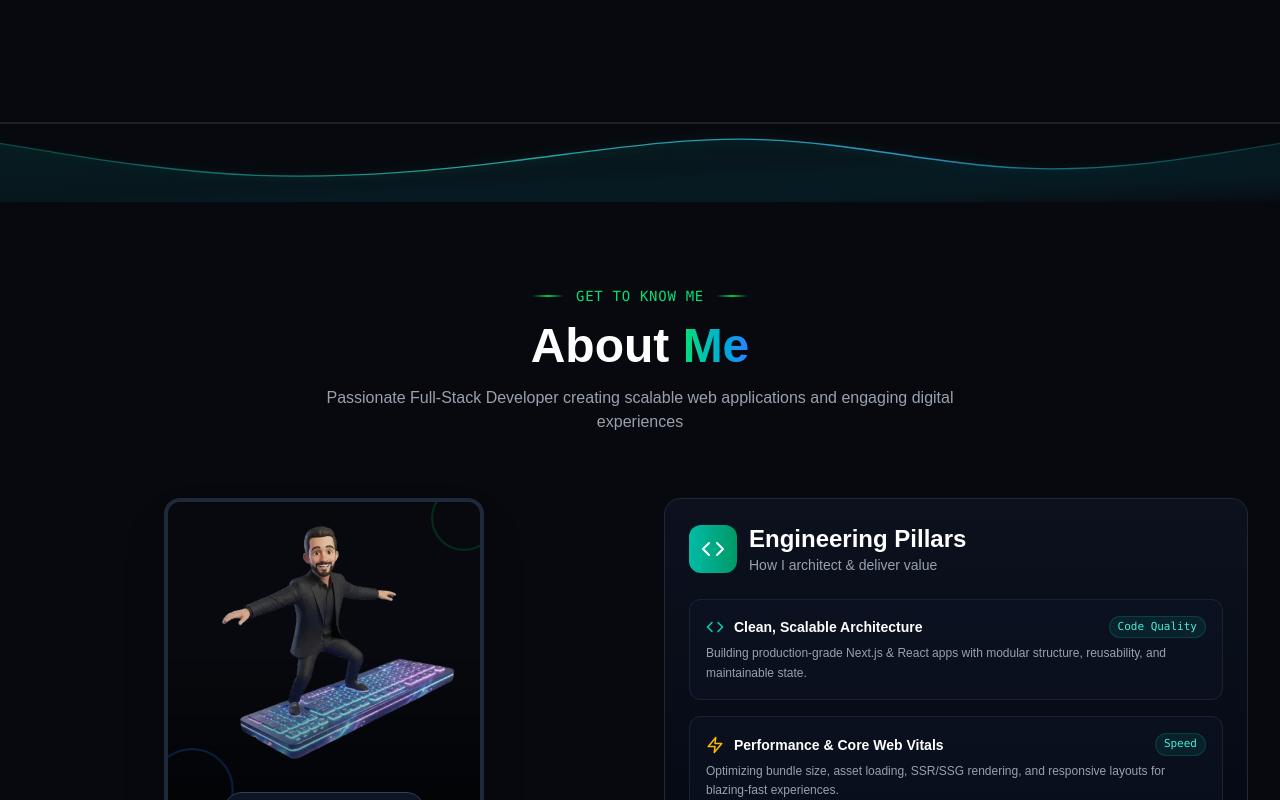
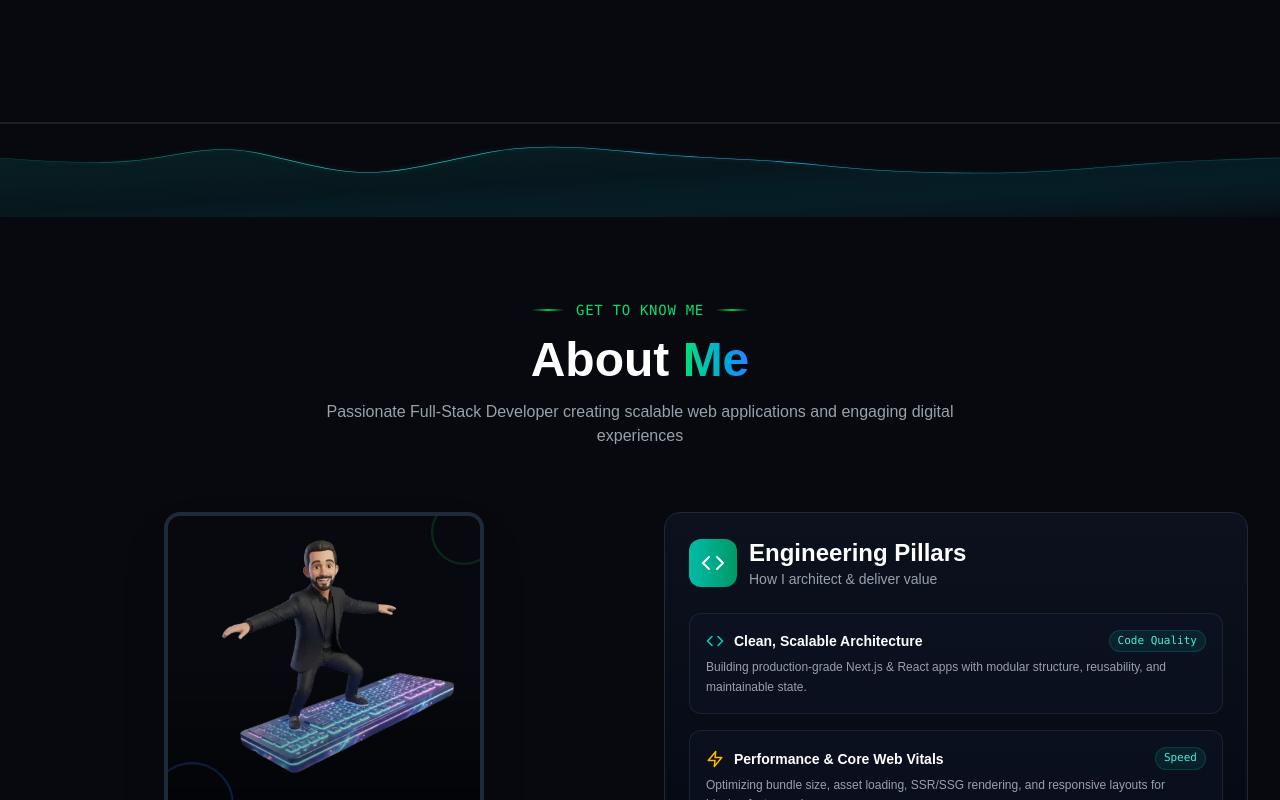
Before and after one commit to ga5e8je99/gamal, a Next.js app: page / in a window 1280 px wide. Shown: the part 940-1740 px from the top of the page. Built offline with nearby package versions, Linux system fonts and the light colour scheme.

Commit message:
feat: customize wave SVG curve and apply teal-cyan dark palette across all sections

```diff
--- a/app/components/Wave.js
+++ b/app/components/Wave.js
@@ -1,80 +1,69 @@
 "use client";
 
-export default function Wave({ variant = 1, flip = false, className = "" }) {
-  const waves = {
-    1: {
-      fill: "M0,32L48,42.7C96,53,192,75,288,80C384,85,480,75,576,58.7C672,43,768,21,864,26.7C960,32,1056,64,1152,69.3C1248,75,1344,53,1392,42.7L1440,32L1440,120L1392,120C1344,120,1248,120,1152,120C1056,120,960,120,864,120C768,120,672,120,576,120C480,120,384,120,288,120C192,120,96,120,48,120L0,120Z",
-      line: "M0,32L48,42.7C96,53,192,75,288,80C384,85,480,75,576,58.7C672,43,768,21,864,26.7C960,32,1056,64,1152,69.3C1248,75,1344,53,1392,42.7L1440,32"
-    },
-    2: {
-      fill: "M0,64L60,58.7C120,53,240,43,360,48C480,53,600,75,720,80C840,85,960,75,1080,58.7C1200,43,1320,21,1380,10.7L1440,0L1440,120L1380,120C1320,120,1200,120,1080,120C960,120,840,120,720,120C600,120,480,120,360,120C240,120,120,120,60,120L0,120Z",
-      line: "M0,64L60,58.7C120,53,240,43,360,48C480,53,600,75,720,80C840,85,960,75,1080,58.7C1200,43,1320,21,1380,10.7L1440,0"
-    },
-    3: {
-      fill: "M0,96L48,85.3C96,75,192,53,288,58.7C384,64,480,96,576,96C672,96,768,64,864,53.3C960,43,1056,53,1152,64C1248,75,1344,85,1392,90.7L1440,96L1440,120L1392,120C1344,120,1248,120,1152,120C1056,120,960,120,864,120C768,120,672,120,576,120C480,120,384,120,288,120C192,120,96,120,48,120L0,120Z",
-      line: "M0,96L48,85.3C96,75,192,53,288,58.7C384,64,480,96,576,96C672,96,768,64,864,53.3C960,43,1056,53,1152,64C1248,75,1344,85,1392,90.7L1440,96"
-    },
-    4: {
-      fill: "M0,40L60,48C120,56,240,72,360,74.7C480,77,600,67,720,56C840,45,960,35,1080,42.7C1200,51,1320,77,1380,90.7L1440,104L1440,120L1380,120C1320,120,1200,120,1080,120C960,120,840,120,720,120C600,120,480,120,360,120C240,120,120,120,60,120L0,120Z",
-      line: "M0,40L60,48C120,56,240,72,360,74.7C480,77,600,67,720,56C840,45,960,35,1080,42.7C1200,51,1320,77,1380,90.7L1440,104"
-    },
-    5: {
-      fill: "M0,80L48,72C96,64,192,48,288,48C384,48,480,64,576,74.7C672,85,768,91,864,82.7C960,75,1056,53,1152,48C1248,43,1344,53,1392,58.7L1440,64L1440,120L1392,120C1344,120,1248,120,1152,120C1056,120,960,120,864,120C768,120,672,120,576,120C480,120,384,120,288,120C192,120,96,120,48,120L0,120Z",
-      line: "M0,80L48,72C96,64,192,48,288,48C384,48,480,64,576,74.7C672,85,768,91,864,82.7C960,75,1056,53,1152,48C1248,43,1344,53,1392,58.7L1440,64"
-    },
-    6: {
-      fill: "M0,50L48,58C96,66,192,82,288,85C384,88,480,78,576,65C672,52,768,36,864,42C960,48,1056,76,1152,82C1248,88,1344,72,1392,64L1440,56L1440,120L1392,120C1344,120,1248,120,1152,120C1056,120,960,120,864,120C768,120,672,120,576,120C480,120,384,120,288,120C192,120,96,120,48,120L0,120Z",
-      line: "M0,50L48,58C96,66,192,82,288,85C384,88,480,78,576,65C672,52,768,36,864,42C960,48,1056,76,1152,82C1248,88,1344,72,1392,64L1440,56"
-    }
-  };
+import { useId } from "react";
 
-  const selectedWave = waves[variant] || waves[1];
-  const gradientId = `wave-grad-${variant}-${flip ? "f" : "n"}`;
-  const strokeId = `wave-stroke-${variant}-${flip ? "f" : "n"}`;
+export default function Wave({ flip = false, className = "", opacity = 1 }) {
+  const uniqueId = useId().replace(/:/g, "");
+  const fillGradId = `user-wave-fill-${uniqueId}`;
+  const strokeGradId = `user-wave-stroke-${uniqueId}`;
+
+  // The exact wave curve path provided by the user
+  const wavePath =
+    "M 0,400 L 0,150 C 52.18345713605963,163.4781913346903 104.36691427211926,176.95638266938062 148,162 C 191.63308572788074,147.04361733061938 226.71580004758255,103.65266065716781 269,119 C 311.28419995241745,134.34733934283219 360.76988553755046,208.4329747019482 413,209 C 465.23011446244954,209.5670252980518 520.2046578022154,136.61544053503926 576,114 C 631.7953421977846,91.38455946496074 688.4114832535885,119.10526315789474 740,135 C 791.5885167464115,150.89473684210526 838.1494091834306,154.96350683338179 877,165 C 915.8505908165694,175.03649316661821 946.9908800126886,191.0407095085781 993,201 C 1039.0091199873114,210.9592904914219 1099.8870707658145,214.87365513230594 1153,208 C 1206.1129292341855,201.12634486769406 1251.460836924053,183.46466996219831 1298,172 C 1344.539163075947,160.53533003780169 1392.2695815379734,155.26766501890086 1440,150 L 1440,400 L 0,400 Z";
+
+  // The upper crest line curve for the glowing neon rim
+  const crestLine =
+    "M 0,150 C 52.18345713605963,163.4781913346903 104.36691427211926,176.95638266938062 148,162 C 191.63308572788074,147.04361733061938 226.71580004758255,103.65266065716781 269,119 C 311.28419995241745,134.34733934283219 360.76988553755046,208.4329747019482 413,209 C 465.23011446244954,209.5670252980518 520.2046578022154,136.61544053503926 576,114 C 631.7953421977846,91.38455946496074 688.4114832535885,119.10526315789474 740,135 C 791.5885167464115,150.89473684210526 838.1494091834306,154.96350683338179 877,165 C 915.8505908165694,175.03649316661821 946.9908800126886,191.0407095085781 993,201 C 1039.0091199873114,210.9592904914219 1099.8870707658145,214.87365513230594 1153,208 C 1206.1129292341855,201.12634486769406 1251.460836924053,183.46466996219831 1298,172 C 1344.539163075947,160.53533003780169 1392.2695815379734,155.26766501890086 1440,150";
 
   return (
     <div
-      className={`w-full overflow-hidden leading-none pointer-events-none select-none relative z-20 my-[-2px] ${className}`}
+      className={`w-full overflow-hidden leading-none pointer-events-none select-none relative z-20 my-[-3px] ${className}`}
       style={{
-        transform: flip ? "scaleX(-1)" : "none"
+        transform: flip ? "scaleX(-1)" : "none",
+        opacity
       }}
       aria-hidden="true"
     >
       <svg
-        className="w-full h-12 sm:h-16 md:h-20 block"
+        width="100%"
+        height="100%"
+        viewBox="0 0 1440 390"
         xmlns="http://www.w3.org/2000/svg"
-        viewBox="0 0 1440 120"
         preserveAspectRatio="none"
+        className="w-full h-16 sm:h-20 md:h-24 block transition duration-300 ease-in-out"
       >
         <defs>
-          <linearGradient id={gradientId} x1="0%" y1="0%" x2="100%" y2="100%">
-            <stop offset="0%" stopColor="rgba(20, 184, 166, 0.12)" />
-            <stop offset="50%" stopColor="rgba(6, 182, 212, 0.08)" />
-            <stop offset="100%" stopColor="rgba(10, 15, 26, 0.3)" />
+          {/* Translucent cyber gradient fill harmonized with portfolio dark theme */}
+          <linearGradient id={fillGradId} x1="0%" y1="0%" x2="100%" y2="100%">
+            <stop offset="0%" stopColor="#14b8a6" stopOpacity="0.14" />
+            <stop offset="45%" stopColor="#06b6d4" stopOpacity="0.08" />
+            <stop offset="100%" stopColor="#0a0f1d" stopOpacity="0.35" />
           </linearGradient>
 
-          <linearGradient id={strokeId} x1="0%" y1="0%" x2="100%" y2="0%">
-            <stop offset="0%" stopColor="rgba(20, 184, 166, 0.3)" />
-            <stop offset="35%" stopColor="rgba(45, 212, 191, 0.75)" />
-            <stop offset="70%" stopColor="rgba(56, 189, 248, 0.75)" />
-            <stop offset="100%" stopColor="rgba(20, 184, 166, 0.25)" />
+          {/* Luminous Neon crest stroke gradient */}
+          <linearGradient id={strokeGradId} x1="0%" y1="0%" x2="100%" y2="0%">
+            <stop offset="0%" stopColor="rgba(20, 184, 166, 0.25)" />
+            <stop offset="25%" stopColor="rgba(45, 212, 191, 0.85)" />
+            <stop offset="60%" stopColor="rgba(56, 189, 248, 0.85)" />
+            <stop offset="100%" stopColor="rgba(20, 184, 166, 0.3)" />
           </linearGradient>
         </defs>
 
-        {/* Translucent Wave Body */}
+        {/* Wave body with translucent cyber gradient allowing bubbles to shine through */}
         <path
-          d={selectedWave.fill}
-          fill={`url(#${gradientId})`}
+          d={wavePath}
+          fill={`url(#${fillGradId})`}
+          className="transition-all duration-300 ease-in-out"
         />
 
-        {/* Luminous Neon Crest Line */}
+        {/* Luminous glowing crest outline along the top edge of the wave */}
         <path
-          d={selectedWave.line}
+          d={crestLine}
           fill="none"
-          stroke={`url(#${strokeId})`}
-          strokeWidth="2"
+          stroke={`url(#${strokeGradId})`}
+          strokeWidth="2.5"
           strokeLinecap="round"
-          className="drop-shadow-[0_0_8px_rgba(20,184,166,0.45)]"
+          className="drop-shadow-[0_0_8px_rgba(20,184,166,0.5)]"
         />
       </svg>
     </div>
--- a/app/page.js
+++ b/app/page.js
@@ -30,17 +30,17 @@ export default function Home() {
       <main className="relative z-10">
         <Navbar />
         <Hero />
-        <Wave variant={1} />
+        <Wave />
         <About />
-        <Wave variant={2} flip />
+        <Wave flip />
         <SkillsSection />
-        <Wave variant={3} />
+        <Wave />
         <ExperienceEducation />
-        <Wave variant={4} flip />
+        <Wave flip />
         <Portfolio />
-        <Wave variant={5} />
+        <Wave />
         <Services />
-        <Wave variant={6} flip />
+        <Wave flip />
         <ContactSection />
       </main>
     </div>
```
